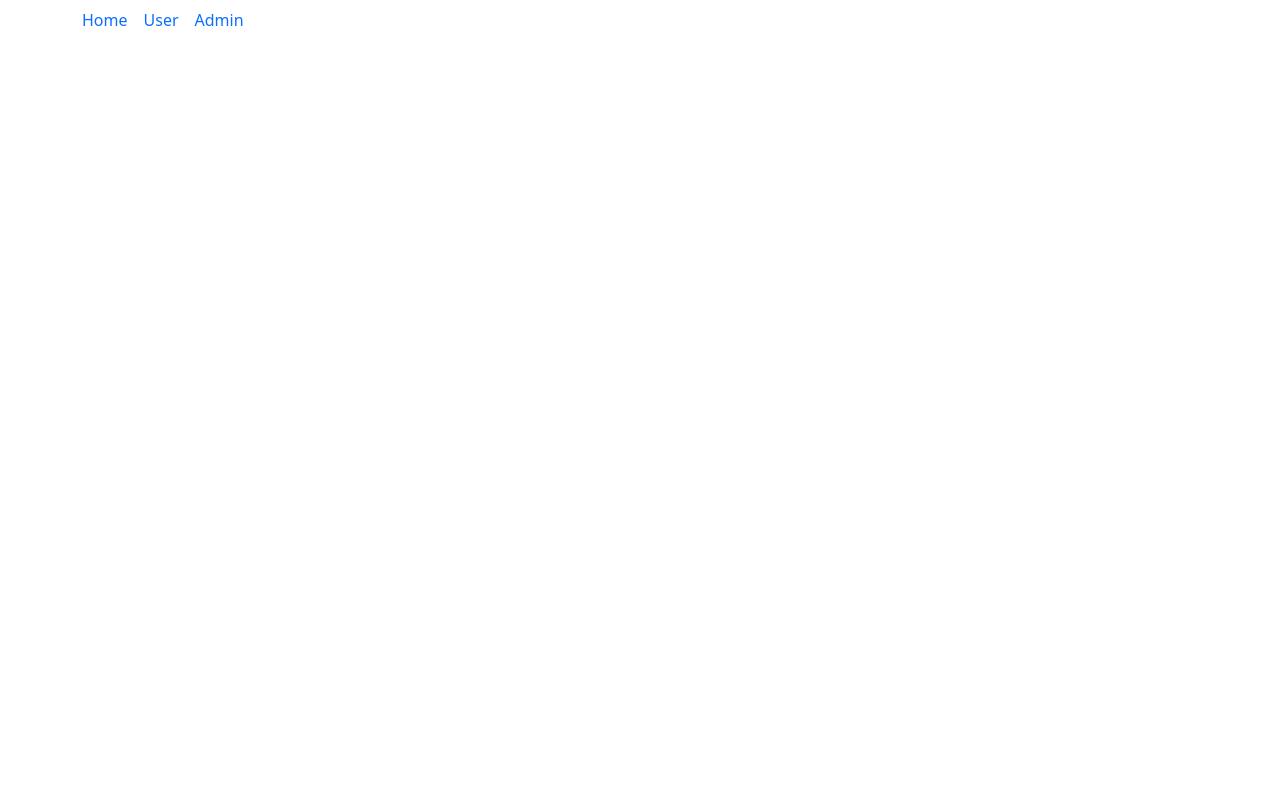
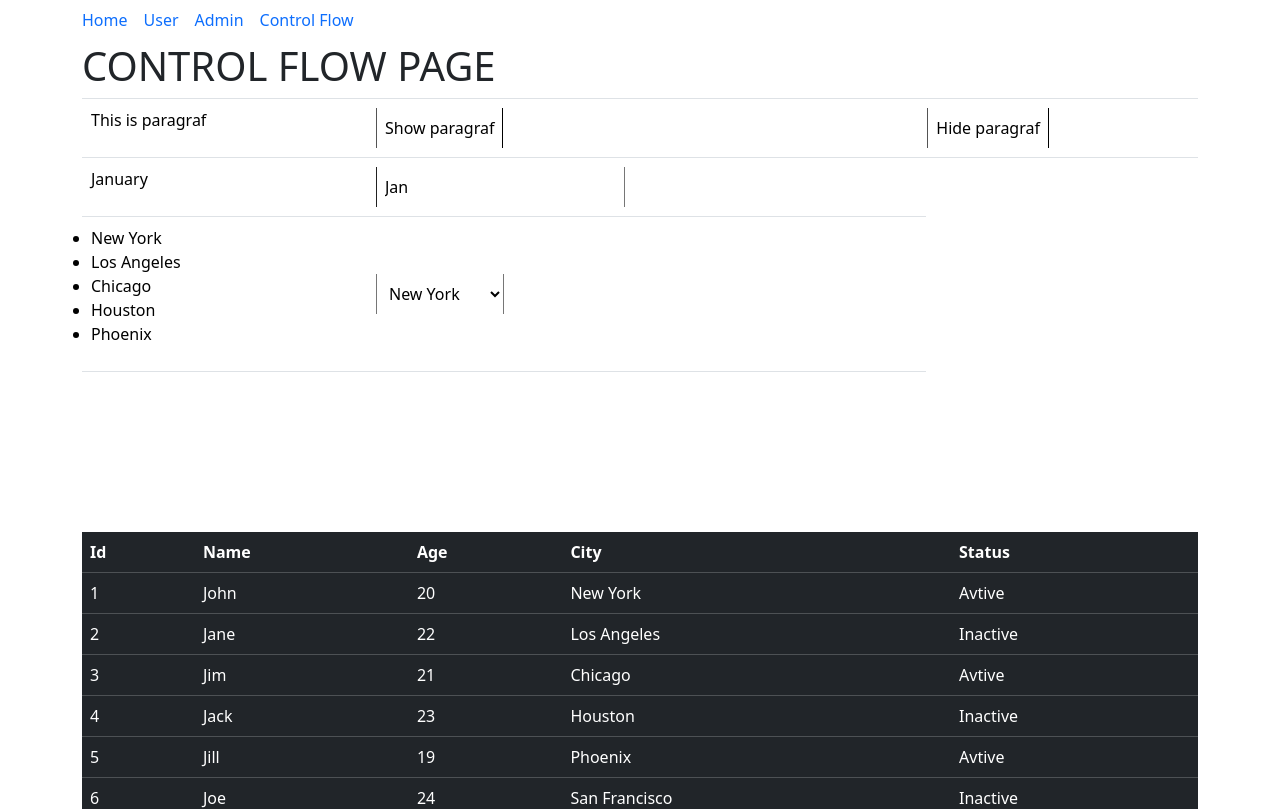
Before and after one commit to smakicp00/angular-app, an Angular app: page /control-flow in a window 1280 px wide. Before the commit this address led to /. Shown: the top 809 px of the page. Built offline with nearby package versions, Linux system fonts and the light colour scheme.

Commit message:
feat: add Control Flow component with routing and dynamic user interaction. @for, @if, @switch

```diff
--- a/src/app/app.html
+++ b/src/app/app.html
@@ -10,6 +10,9 @@
   <li class="nav-item">
     <a class="nav-link" routerLink="admin">Admin</a>
   </li>
+  <li class="nav-item">
+    <a class="nav-link" routerLink="control-flow">Control Flow</a>
+  </li>
 </ul>
 
 <router-outlet>
--- a/src/app/app.routes.ts
+++ b/src/app/app.routes.ts
@@ -1,6 +1,7 @@
 import { Routes } from '@angular/router';
 import { User } from './components/user/user';
 import { Admin } from './components/admin/admin';
+import { ControlFlow } from './components/control-flow/control-flow';
 
 export const routes: Routes = [
     {
@@ -11,4 +12,8 @@ export const routes: Routes = [
         path: 'admin',
         component: Admin
     },
+    {
+        path: 'control-flow',
+        component: ControlFlow
+    },
 ];
--- a/src/app/components/admin/admin.html
+++ b/src/app/components/admin/admin.html
@@ -1 +1,8 @@
-<p>admin works!</p>
+<h1>ADMIN PAGE</h1>
+
+<p>{{ userName()}}</p>
+<p>{{ userAge()}}</p>
+<p>{{ userEmail()}}</p>
+
+
+<p>{{ userInfo() }}</p>
--- a/src/app/components/admin/admin.ts
+++ b/src/app/components/admin/admin.ts
@@ -1,4 +1,4 @@
-import { Component } from '@angular/core';
+import { Component, computed, signal } from '@angular/core';
 
 @Component({
   selector: 'app-admin',
@@ -8,4 +8,22 @@ import { Component } from '@angular/core';
 })
 export class Admin {
 
+    // Signal and Computed Signal
+  userName = signal<string>("John Doe");
+  userAge = signal<number>(30);
+  userEmail = signal<string>("john.doe@example.com");
+
+  // Computed Signal to combine user information
+  userInfo = computed(() => {
+    return `Name: ${this.userName()}, Age: ${this.userAge()}, Email: ${this.userEmail()}`;
+  });
+
+  constructor() {
+    setTimeout(() => {
+      this.userName.set("Jane Smith");
+      this.userAge.set(50);
+      this.userEmail.set("jane.smith@example.com");
+    },5000);
+  }
+
 }
--- /dev/null
+++ b/src/app/components/control-flow/control-flow.html
@@ -0,0 +1,114 @@
+<h1>CONTROL FLOW PAGE</h1>
+
+
+<table [className]="tableClass()">
+    <tr>
+        <td>
+            @if (isParaVisible() === true) {
+                <p>This is paragraf</p>
+            }
+            @else {
+                <p></p>
+            }
+        </td>
+        <td>
+            <button (click)="showParagraph()">Show paragraf</button>
+        </td>
+        <td>
+            <button (click)="hideParagraph()">Hide paragraf</button>
+        </td>
+    </tr>
+    <tr>
+        <td>
+            @switch (startMonthName()) {
+                @case ("Jan") {
+                    <p>January</p>
+                }
+                @case ("Feb") {
+                    <p>February</p>
+                }
+                @case ("Mar") {
+                    <p>March</p>
+                }
+                @case ("Apr") {
+                    <p>April</p>
+                }
+                @case ("May") {
+                    <p>May</p>
+                }
+                @case ("Jun") {
+                    <p>June</p>
+                }
+                @case ("Jul") {
+                    <p>July</p>
+                }
+                @case ("Aug") {
+                    <p>August</p>
+                }
+                @case ("Sep") {
+                    <p>September</p>
+                }
+                @case ("Oct") {
+                    <p>October</p>
+                }
+                @case ("Nov") {
+                    <p>November</p>
+                }
+                @case ("Dec") {
+                    <p>December</p>
+                }
+            }
+        </td>
+        <td>
+            <input type="text" [(ngModel)] = "startMonthName">
+        </td>
+    </tr>
+    <tr>
+
+        <td>
+            <ul>
+                @for (item of cityList(); track $index) {
+                    <li>{{ item }}</li>
+                }
+            </ul>
+        </td>
+        <td>
+            <select name="" id="">
+                @for (item of cityList(); track $index) {
+                    <option value="{{ item }}">{{ item }}</option>
+                }
+            </select>
+        </td>
+    </tr>
+</table>
+<br><br><br><br><br><br>
+
+<table class="table table-dark">
+    <thead>
+        <tr>
+            <th>Id</th>
+            <th>Name</th>
+            <th>Age</th>
+            <th>City</th>
+            <th>Status</th>
+        </tr>
+    </thead>
+    <tbody>
+        @for (student of studentList(); track $index) {
+            <tr>
+                <td>{{ $index + 1}}</td>
+                <td>{{ student.name }}</td>
+                <td>{{ student.age }}</td>
+                <td>{{ student.city }}</td>
+                <td>
+                    @if (student.isActive) {
+                        Avtive
+                    }
+                    @else {
+                        Inactive
+                    }
+                </td>
+            </tr>
+        }
+    </tbody>
+</table>
--- /dev/null
+++ b/src/app/components/control-flow/control-flow.ts
@@ -0,0 +1,40 @@
+import { Component, signal } from '@angular/core';
+import { FormsModule } from '@angular/forms';
+
+@Component({
+  selector: 'app-control-flow',
+  imports: [FormsModule],
+  templateUrl: './control-flow.html',
+  styleUrl: './control-flow.css'
+})
+export class ControlFlow {
+
+  tableClass = signal<string>("table table-striped table-bordered table-hover");
+
+  isParaVisible = signal<boolean>(true);
+
+  startMonthName = signal<string>("Jan");
+
+  cityList = signal<string[]>(["New York", "Los Angeles", "Chicago", "Houston", "Phoenix"]);
+
+  studentList = signal<any[]>([
+    { name: "John", age: 20 , city: "New York" ,isActive: true},
+    { name: "Jane", age: 22 , city: "Los Angeles" ,isActive: false},
+    { name: "Jim", age: 21 , city: "Chicago" ,isActive: true},
+    { name: "Jack", age: 23 , city: "Houston" ,isActive: false},
+    { name: "Jill", age: 19 , city: "Phoenix" ,isActive: true},
+    { name: "Joe", age: 24 , city: "San Francisco" ,isActive: false},
+    { name: "Jenny", age: 25 , city: "Seattle" ,isActive: true},
+    { name: "James", age: 26 , city: "Miami" ,isActive: false},
+    { name: "Julia", age: 27 , city: "Dallas" ,isActive: true},
+    { name: "Jordan", age: 28 , city: "Atlanta" ,isActive: false}
+  ])
+
+  showParagraph() {
+    this.isParaVisible.set(true);
+
+  }
+  hideParagraph() {
+    this.isParaVisible.set(false);
+  }
+}
```
Also changed, not shown: src/app/components/control-flow/control-flow.css (added), 1 other file (tests, documents, lock files or other folders).
